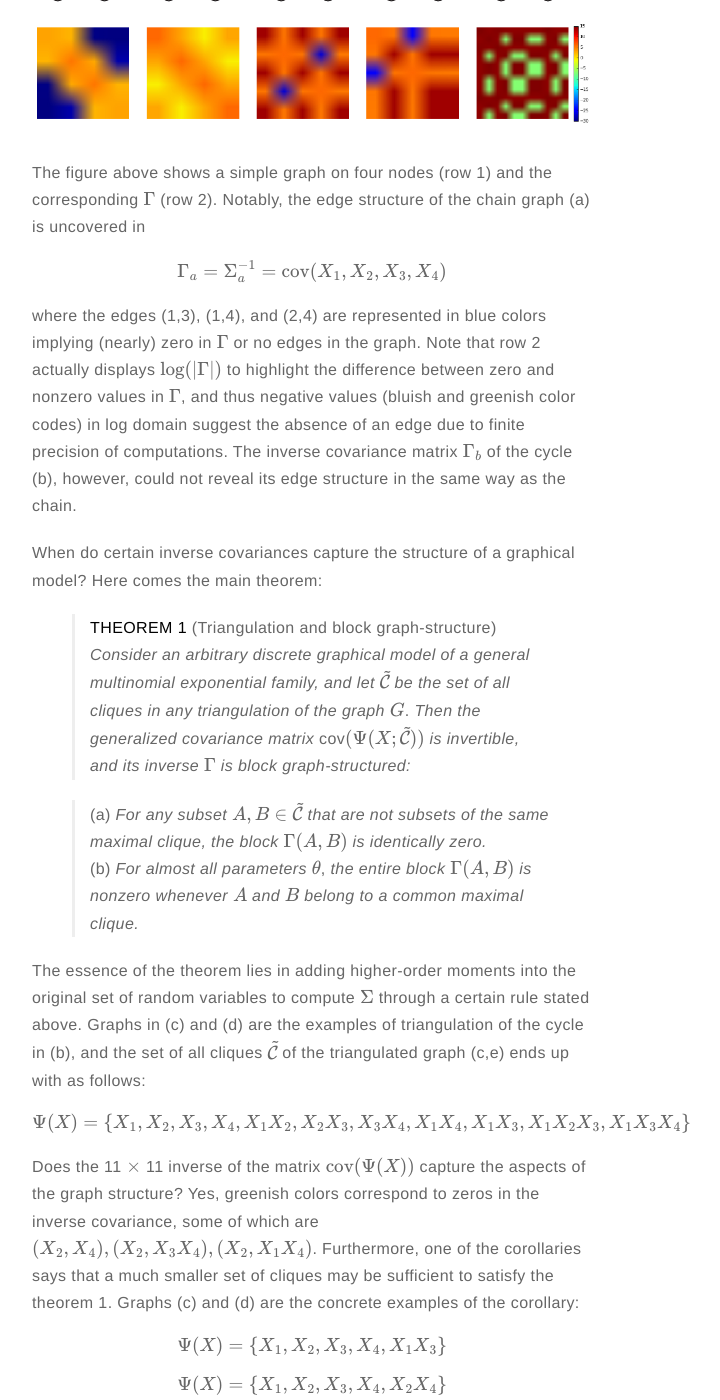
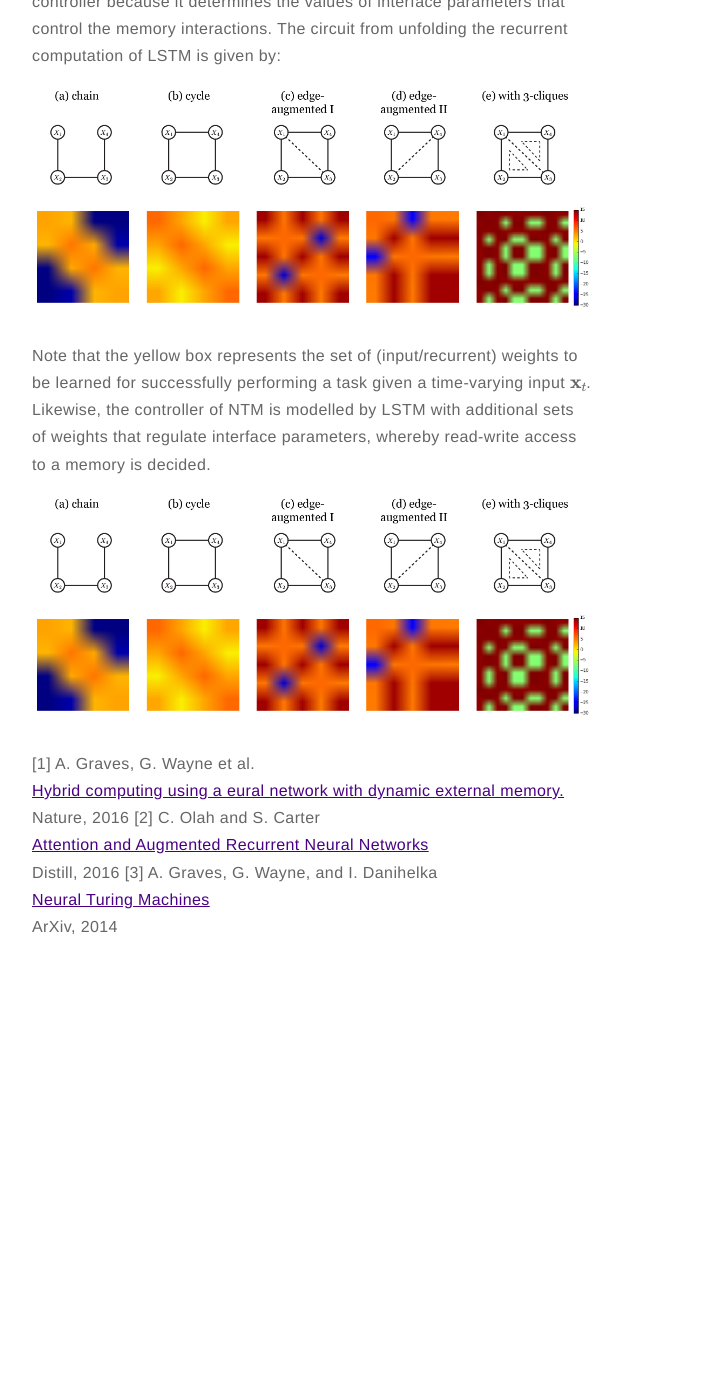
Before and after one commit to kijungyoon/kijungyoon.github.io, a Jekyll site: the page built from _posts/2016-11-28-DNC.markdown, in a window 1280 px wide and 1400 px high, scrolled down 1113 px. Shown: the whole window, without its empty margins (328-1048 px from the left). Built offline with Jekyll 4.4.1, drawn with Linux system fonts in a browser that asks for light colours; formulas are drawn with MathJax 3; after the commit the page ends 2153 px from its top, so only the background shows below that; some of the changed text lies outside the part shown.

Commit message:
Update 2016-11-28-DNC.markdown

```diff
--- a/_posts/2016-11-28-DNC.markdown
+++ b/_posts/2016-11-28-DNC.markdown
@@ -19,28 +19,20 @@
 
 In this post, I will focus on presenting detailed model schematics without making all intelligible because I have yet to find one such thing that visualizes the whole circuit, and there are already many instructive blogs outlining the key ingredients of the model framework. I personally use it as a cheat sheet for neural network models.
 
+The predecessor of DNC is the neural Turing machine (NTM) [[3]](https://arxiv.org/abs/1410.5401) developed by the same authors, and they share the same major architecture. An elementary module of NTM/DNC is LSTM, referred as to a controller because it determines the values of interface parameters that control the memory interactions. The circuit from unfolding the recurrent computation of LSTM is given by:
+
 ![Markdowm Image](https://kijungyoon.github.io/assets/images/graphical_models.jpg)
 
-The figure above shows a simple graph on four nodes (row 1) and the corresponding $$\Gamma$$ (row 2). Notably, the edge structure of the chain graph (a) is uncovered in
-<p align="center">$$\Gamma_a = \Sigma_a^{-1} = \textrm{cov}(X_1,X_2,X_3,X_4)$$</p>
-where the edges (1,3), (1,4), and (2,4) are represented in blue colors implying (nearly) zero in $$\Gamma$$ or no edges in the graph. Note that row 2 actually displays $$\log(\vert \Gamma \vert)$$ to highlight the difference between zero and nonzero values in $$\Gamma$$, and thus negative values (bluish and greenish color codes) in log domain suggest the absence of an edge due to finite precision of computations. The inverse covariance matrix $$\Gamma_b$$ of the cycle (b), however, could not reveal its edge structure in the same way as the chain.
+Note that the yellow box represents the set of (input/recurrent) weights to be learned for successfully performing a task given a time-varying input $$\mathbf{x}_t$$. Likewise, the controller of NTM is modelled by LSTM with additional sets of weights that regulate interface parameters, whereby read-write access to a memory is decided.
 
-When do certain inverse covariances capture the structure of a graphical model? Here comes the main theorem:
+![Markdowm Image](https://kijungyoon.github.io/assets/images/graphical_models.jpg)
 
-> <strong>THEOREM 1</strong> (Triangulation and block graph-structure) <em>Consider an arbitrary discrete graphical model of a general multinomial exponential family, and let</em> $$\tilde{\mathcal{C}}$$ <em>be the set of all cliques in any triangulation of the graph</em> $$G$$. <em>Then the generalized covariance matrix</em> cov$$(\Psi(X;\tilde{\mathcal{C}}))$$ <em>is invertible, and its inverse</em> $$\Gamma$$ <em>is block graph-structured:</em>
-
-> (a) <em>For any subset</em> $$A,B \in \tilde{\mathcal{C}}$$ <em>that are not subsets of the same maximal clique, the block</em> $$\Gamma(A,B)$$ <em>is identically zero.</em><br>
-(b) <em>For almost all parameters</em> $$\theta$$, <em>the entire block</em> $$\Gamma(A,B)$$ <em>is nonzero whenever</em> $$A$$ <em>and</em> $$B$$ <em>belong to a common maximal clique.</em>
-
-The essence of the theorem lies in adding higher-order moments into the original set of random variables to compute $$\Sigma$$ through a certain rule stated above. Graphs in (c) and (d) are the examples of triangulation of the cycle in (b), and the set of all cliques $$\tilde{\mathcal{C}}$$ of the triangulated graph (c,e) ends up with as follows:
-<p align="center">$$\Psi(X) = \{ X_1,X_2,X_3,X_4,X_1X_2,X_2X_3,X_3X_4,X_1X_4,X_1X_3,X_1X_2X_3,X_1X_3X_4\}$$</p>
-Does the 11 $$\times$$ 11 inverse of the matrix $$\textrm{cov}(\Psi(X))$$ capture the aspects of the graph structure? Yes, greenish colors correspond to zeros in the inverse covariance, some of which are $$(X_2,X_4),(X_2,X_3X_4), (X_2,X_1X_4)$$. Furthermore, one of the corollaries says that a much smaller set of cliques may be sufficient to satisfy the theorem 1. Graphs (c) and (d) are the concrete examples of the corollary:
-<p align="center">$$\Psi(X) = \{ X_1,X_2,X_3,X_4,X_1X_3\}$$</p>
-<p align="center">$$\Psi(X) = \{ X_1,X_2,X_3,X_4,X_2X_4\}$$</p>
-The two augmented vectors could unveil the absence of edges (1,3) and (2,4) respectively.
-
-This is kind of cool because the authors have taken a leap toward making a general connection between graph structure and inverse covariance. Many remaining questions are expected to be solved such as how to deal with missing data or discrete graphical model with hidden variables.
-
-[1] P. Loh and M.J. Wainwright.<Br>
-<a href="https://arxiv.org/abs/1212.0478" target="_blank">Structure estimation for discrete graphical models: Generalized covariance matrices and their inverses.</a><br>
-Annals of Statistics, 41(6):3022--3049, 2013
+[1] A. Graves, G. Wayne et al.<br>
+<a href="https://www.nature.com/nature/journal/v538/n7626/full/nature20101.html" target="_blank">Hybrid computing using a eural network with dynamic external memory.</a><br>
+Nature, 2016
+[2] C. Olah and S. Carter <br>
+<a href="http://distill.pub/2016/augmented-rnns/#adaptive-computation-time" target="_blank">Attention and Augmented Recurrent Neural Networks</a><br>
+Distill, 2016
+[3] A. Graves, G. Wayne, and I. Danihelka<Br>
+<a href="https://arxiv.org/abs/1410.5401" target="_blank">Neural Turing Machines</a><br>
+ArXiv, 2014
```
